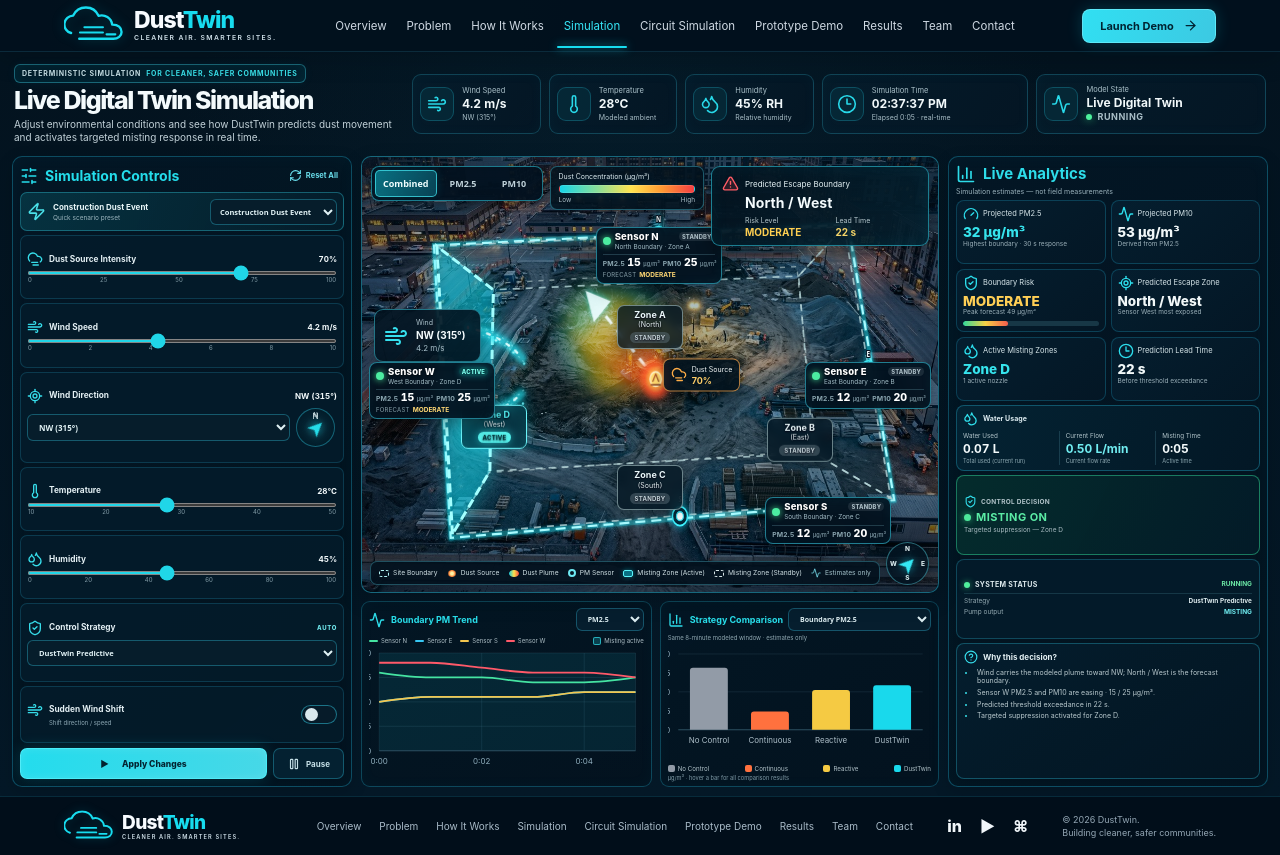
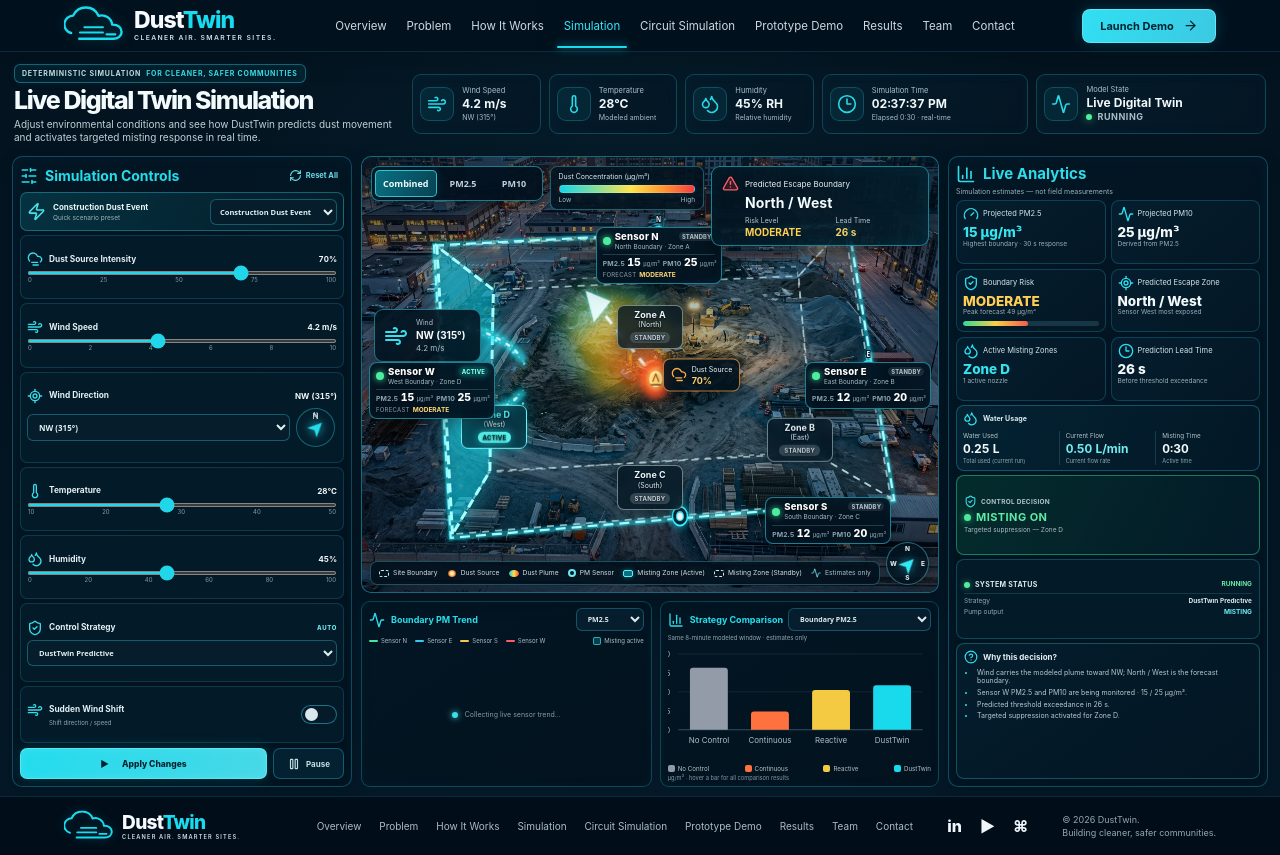
Before and after one commit to meherabmehu/DustTwin, a React (Vite) app: page /simulation in a window 1280 px wide. Built offline with nearby package versions, Linux system fonts and the light colour scheme.

Commit message:
using the highest risk boundary for PM analytics

```diff
--- a/src/features/simulation/simulationEngine.ts
+++ b/src/features/simulation/simulationEngine.ts
@@ -1,10 +1,53 @@
-import { MAX_ACTIVE_ZONES } from '../../config/waterSystem';
-import { PM25_MODERATE_THRESHOLD, SENSOR_RELEASE_THRESHOLD_PM25, STRATEGY_LABELS, ZONE_TO_BOUNDARY } from './simulationConfig';
-import { advanceSensorReadings, createInitialReadings, derivePm10, getSensorReadings } from './sensorModel';
+import {
+  HIGH_FLOW_LPM,
+  LOW_FLOW_LPM,
+  MAX_ACTIVE_ZONES,
+  MAX_FLOW_LPM,
+  MODERATE_FLOW_LPM,
+  NOZZLES_PER_ZONE,
+} from '../../config/waterSystemConfig';
+import {
+  AMBIENT_PM25_UG_M3,
+  PM25_MODERATE_THRESHOLD,
+  SENSOR_RELEASE_THRESHOLD_PM25,
+  STRATEGY_LABELS,
+  ZONE_TO_BOUNDARY,
+} from './simulationConfig';
+import {
+  advanceSensorReadings,
+  createInitialReadings,
+  derivePm10,
+  getRiskStatus,
+  getSensorBaseline,
+  getSensorReadings,
+} from './sensorModel';
 import { getPlumeEstimate, normalizeBearing } from './plumeModel';
-import { formatBoundaryList, getHighestRisk, getPredictedBoundaries, getPredictiveZonesWithFeedback, getPrimaryBoundary, getZonesForStrategy } from './zoneLogic';
-import { calculateActiveNozzles, calculateFlowRateLpm, calculateWaterUseL } from './waterModel';
-import type { BoundaryId, ControlStrategy, SimulationInput, SimulationPrediction, SimulationRunState, ZoneId } from './simulationTypes';
+import {
+  formatBoundaryList,
+  getHighestRisk,
+  getPredictedBoundaries,
+  getPredictiveZonesWithFeedback,
+  getPrimaryBoundary,
+  getZonesForStrategy,
+} from './zoneLogic';
+import {
+  calculateActiveNozzles,
+  calculateFlowRateLpm,
+  calculateWaterUseL,
+  estimateMistingDurationSeconds,
+  getRequiredFlowPerZone,
+} from './waterModel';
+import { calculateCombinedRisk, type RiskBreakdown } from './riskModel';
+import type {
+  BoundaryId,
+  ControlStrategy,
+  SensorReading,
+  SimulationInput,
+  SimulationPrediction,
+  SimulationRunState,
+  ZoneId,
+} from './simulationTypes';
+import type { BoundaryTrendPoint } from './BoundaryTrendChart';
 
 const round = (value: number) => Math.round(value);
 const clamp = (value: number, min: number, max: number) => Math.min(max, Math.max(min, value));
@@ -58,72 +101,93 @@
   });
 }
 
+/**
+ * Deterministic explanation of the scenario result for judges and operators.
+ */
 function buildDecision(
+  input: SimulationInput,
   strategy: ControlStrategy,
-  running: boolean,
+  riskBreakdown: RiskBreakdown,
+  highestSensor: SensorReading | null,
   activeZoneIds: readonly ZoneId[],
   predictedBoundaries: readonly BoundaryId[],
-  heldOffBoundaries: readonly BoundaryId[],
+  flowPerZoneLpm: number,
+  leadTimeSeconds: number | null,
 ): { decision: string; reasons: string[] } {
   const zoneNames = activeZoneIds.map((zone) => `Zone ${zone}`).join(', ');
   const boundaryNames = formatBoundaryList(predictedBoundaries);
+  const dustLevel = input.dustIntensity >= 75 ? 'high' : input.dustIntensity >= 40 ? 'moderate' : 'low';
+  const flowLabel =
+    flowPerZoneLpm >= 1.00 ? 'maximum' : flowPerZoneLpm >= 0.75 ? 'high' : flowPerZoneLpm >= 0.50 ? 'moderate' : 'low';
 
-  if (!running) {
-    return {
-      decision: 'Paused — pump and misting outputs are off.',
-      reasons: ['The simulation clock is paused, so readings, active time, and water use are held.', 'Resume to continue the deterministic sensor and control loop.'],
-    };
+  const reasons: string[] = [
+    `Dust source intensity is ${dustLevel} at ${input.dustIntensity}%; wind (${input.windSpeed.toFixed(1)} m/s toward ${directionLabel(input.windDirection)}) carries plume toward ${boundaryNames || 'site boundaries'}.`,
+    highestSensor
+      ? `${highestSensor.sensorName} has the highest predicted exposure at ${highestSensor.forecastPm25} µg/m³ PM2.5 (moderate threshold: ${PM25_MODERATE_THRESHOLD} µg/m³).`
+      : 'Boundary sensors monitor PM2.5 and derived PM10 readings across all quadrants.',
+    leadTimeSeconds !== null
+      ? `Boundary threshold exceedance predicted in ${leadTimeSeconds < 60 ? `${leadTimeSeconds} s` : `${(leadTimeSeconds / 60).toFixed(1)} min`} before dust escape.`
+      : 'No boundary threshold exceedance predicted under current scenario conditions.',
+    activeZoneIds.length
+      ? strategy === 'continuous'
+        ? 'Continuous suppression running across all four zones (A, B, C, D).'
+        : `Targeted suppression activated for ${zoneNames}; unaffected boundaries remain on standby.`
+      : 'Misting is on standby; no suppression zone is active.',
+    activeZoneIds.length
+      ? `${flowLabel.charAt(0).toUpperCase() + flowLabel.slice(1)} flow (${flowPerZoneLpm.toFixed(2)} L/min per zone) selected based on ${riskBreakdown.status} risk to conserve water.`
+      : 'Water flow is 0.00 L/min to prevent unnecessary water usage.',
+  ];
+
+  let decision = 'Misting standby — risk below boundary threshold.';
+  if (strategy === 'continuous') {
+    decision = 'Continuous suppression — all four zones are spraying.';
+  } else if (strategy === 'noControl') {
+    decision = 'Monitoring only — suppression is disabled.';
+  } else if (activeZoneIds.length > 0) {
+    decision = `Targeted suppression — ${zoneNames} activated ahead of boundary risk.`;
   }
 
-  switch (strategy) {
-    case 'noControl':
-      return {
-        decision: 'Monitoring only — suppression is disabled.',
-        reasons: predictedBoundaries.length
-          ? [`Forecast sensors show ${boundaryNames} at or above ${PM25_MODERATE_THRESHOLD} µg/m³ PM2.5.`, 'No Control keeps every misting zone off for comparison.']
-          : [`All four forecast sensors are below ${PM25_MODERATE_THRESHOLD} µg/m³ PM2.5.`, 'No Control keeps every misting zone off.'],
-      };
-    case 'continuous':
-      return {
-        decision: 'Continuous response — all four zones are spraying.',
-        reasons: ['Continuous strategy deliberately runs Zones A, B, C, and D while the simulation is running.', 'Water is accumulated from configured flow × active nozzles × elapsed misting time.'],
-      };
-    case 'reactive':
-      return activeZoneIds.length
-        ? {
-          decision: `Reactive trigger — ${zoneNames} activated after sensor threshold exceedance.`,
-          reasons: [`A live boundary sensor crossed the moderate threshold (${PM25_MODERATE_THRESHOLD} µg/m³ PM2.5).`, `${activeZoneIds.length} matching boundary zone${activeZoneIds.length === 1 ? '' : 's'} are active; other zones remain on standby.`],
-        }
-        : {
-          decision: 'Reactive standby — waiting for a measured boundary threshold crossing.',
-          reasons: [`Reactive control uses live sensor readings, not the wind-direction selection.`, `No current boundary sensor has crossed ${PM25_MODERATE_THRESHOLD} µg/m³ PM2.5.`],
-        };
-    case 'predictive':
-    default:
-      return activeZoneIds.length
-        ? {
-          decision: `Predictive response — targeting ${zoneNames} ahead of the forecast boundary risk.`,
-          reasons: [
-            `${boundaryNames} forecast at or above ${PM25_MODERATE_THRESHOLD} µg/m³ PM2.5 from the modeled plume and sensor readings.`,
-            `${activeZoneIds.length} boundary-matched zone${activeZoneIds.length === 1 ? '' : 's'} selected; unaffected boundaries stay on standby.`,
-            ...(heldOffBoundaries.length ? [`${formatBoundaryList(heldOffBoundaries)} zone feedback is on hold below ${SENSOR_RELEASE_THRESHOLD_PM25} µg/m³ until its live sensor re-crosses ${PM25_MODERATE_THRESHOLD} µg/m³.`] : []),
-          ],
-        }
-        : heldOffBoundaries.length
-          ? {
-            decision: 'Predictive hold — live sensor feedback reached the misting release level.',
-            reasons: [`${formatBoundaryList(heldOffBoundaries)} sensor feedback fell to ${SENSOR_RELEASE_THRESHOLD_PM25} µg/m³ PM2.5 or lower.`, `Those zones stay off until a live sensor rises to ${PM25_MODERATE_THRESHOLD} µg/m³; the plume forecast continues to be monitored.`],
-          }
-          : {
-            decision: 'Predictive standby — no boundary threshold crossing is forecast.',
-            reasons: [`All modeled boundary forecasts are below ${PM25_MODERATE_THRESHOLD} µg/m³ PM2.5.`, 'No misting zone is activated while the projected boundary risk is low.'],
-          };
-  }
+  return { decision, reasons };
 }
 
 /**
- * Single deterministic inference path for the simulation route. The service adapter delegates
- * here so a future ML/API predictor can replace this implementation without moving UI formulas.
+ * Generates deterministic 0s - 60s scenario projection points for the Boundary PM Trend chart.
+ * Replaces live ticking with an explainable physical scenario model.
+ */
+export function generateScenarioTrendPoints(
+  sensors: readonly SensorReading[],
+  activeZoneIds: readonly ZoneId[],
+): BoundaryTrendPoint[] {
+  const activeBoundaries = new Set(activeZoneIds.map((zone) => ZONE_TO_BOUNDARY[zone]));
+  const timeSteps = [0, 10, 20, 30, 40, 60];
+
+  return timeSteps.map((seconds) => {
+    const readings = {} as BoundaryTrendPoint['readings'];
+    for (const sensor of sensors) {
+      const isMisting = activeBoundaries.has(sensor.id);
+      let pm25 = sensor.forecastPm25;
+      if (isMisting) {
+        // Exponential knockdown under active misting
+        const targetPm = AMBIENT_PM25_UG_M3 + (sensor.forecastPm25 - AMBIENT_PM25_UG_M3) * 0.24;
+        pm25 = Math.round(targetPm + (sensor.forecastPm25 - targetPm) * Math.exp(-0.065 * seconds));
+      }
+      readings[sensor.id] = {
+        pm25,
+        pm10: derivePm10(pm25),
+      };
+    }
+    return {
+      elapsedSeconds: seconds,
+      label: `${seconds} sec`,
+      readings,
+      activeZoneIds: [...activeZoneIds],
+    };
+  });
+}
+
+/**
+ * Single deterministic inference path for the simulation route.
+ * Input-driven: evaluates once per scenario execution.
  */
 export function predictSimulation(
   rawInput: SimulationInput,
@@ -133,37 +197,80 @@
   runState?: Partial<SimulationRunState>,
 ): SimulationPrediction {
   const input = normalizeSimulationInput(rawInput);
-  const noControlReadings = getSensorReadings(input, currentPm25, []);
-  const predictedBoundaries = getPredictedBoundaries(noControlReadings);
-  const predictedZoneIds = getZonesForStrategy('predictive', noControlReadings, predictedBoundaries);
+  const baseline = getSensorBaseline(input);
+  const plume = getPlumeEstimate(input);
+
+  // Raw forecast readings without misting to determine true boundary exposure
+  const noControlReadings = getSensorReadings(input, baseline, []);
+  const liveSensors = getSensorReadings(input, currentPm25, []);
+  const peakBaselinePm25 = maximumBy(noControlReadings, (s) => s.forecastPm25);
+
+  // Combined Multi-Factor Risk Calculation
+  const riskBreakdown = calculateCombinedRisk(input, peakBaselinePm25);
+  const risk = riskBreakdown.status;
+  const riskIndex = riskBreakdown.score;
+
+  // Boundary prediction: only predict if combined risk is above LOW
+  const predictedBoundaries = risk === 'LOW' ? [] : getPredictedBoundaries(noControlReadings);
+  const primaryBoundary = predictedBoundaries.length ? getPrimaryBoundary(noControlReadings) : null;
+
+  // Zone selection based on control strategy and sensor feedback
   const feedback = strategy === 'predictive'
-    ? getPredictiveZonesWithFeedback(predictedBoundaries, currentPm25, runState?.activeZoneIds ?? [], runState?.heldOffBoundaries ?? [])
-    : { zoneIds: getZonesForStrategy(strategy, noControlReadings, predictedBoundaries), heldOffBoundaries: runState?.heldOffBoundaries ?? [] };
-  const selectedZones = feedback.zoneIds.slice(0, MAX_ACTIVE_ZONES);
+    ? (risk === 'LOW'
+        ? { zoneIds: [] as ZoneId[], heldOffBoundaries: [] as BoundaryId[] }
+        : getPredictiveZonesWithFeedback(predictedBoundaries, currentPm25, runState?.activeZoneIds ?? [], runState?.heldOffBoundaries ?? []))
+    : {
+        zoneIds: getZonesForStrategy(strategy, liveSensors, predictedBoundaries),
+        heldOffBoundaries: runState?.heldOffBoundaries ?? [],
+      };
+
+  const selectedZones = feedback.zoneIds;
   const heldOffBoundaries = feedback.heldOffBoundaries;
-  const activeZoneIds = running ? selectedZones : [];
+  const activeZoneIds = running ? selectedZones.slice(0, MAX_ACTIVE_ZONES) : [];
   const activeBoundaryIds = activeZoneIds.map((zone) => ZONE_TO_BOUNDARY[zone]);
+
+  // Boundary sensors under the current scenario strategy
   const sensors = getSensorReadings(input, currentPm25, activeBoundaryIds);
-  const plume = getPlumeEstimate(input);
-  const risk = getHighestRisk(noControlReadings, true);
-  const currentRisk = getHighestRisk(sensors, false);
-  const baselinePm25 = maximumBy(sensors, (sensor) => sensor.forecastPm25);
+
+  // The most exposed / highest-risk boundary sensor
+  const leadingSensor = sensors.find((s) => s.id === primaryBoundary)
+    ?? sensors.reduce((max, s) => s.pm25 > max.pm25 ? s : max, sensors[0]);
+
+  // Projected PM in Live Analytics MUST show the highest-risk boundary sensor reading
+  const projectedPm25 = leadingSensor ? leadingSensor.pm25 : peakBaselinePm25;
+  const projectedPm10 = leadingSensor ? leadingSensor.pm10 : derivePm10(projectedPm25);
+  const baselinePm25 = peakBaselinePm25;
   const baselinePm10 = derivePm10(baselinePm25);
-  const projectedPm25 = maximumBy(sensors, (sensor) => sensor.projectedPm25);
-  const projectedPm10 = derivePm10(projectedPm25);
-  const currentBoundaryPm25 = maximumBy(sensors, (sensor) => sensor.pm25);
+  const currentBoundaryPm25 = leadingSensor ? leadingSensor.pm25 : 8;
   const currentBoundaryPm10 = derivePm10(currentBoundaryPm25);
-  const primaryBoundary = predictedBoundaries.length ? getPrimaryBoundary(noControlReadings) : null;
-  const leadTimeSeconds = predictedBoundaries.length
-    ? Math.max(1, Math.round(Math.min(...sensors.filter((sensor) => predictedBoundaries.includes(sensor.id)).map((sensor) => sensor.distanceM / plume.effectiveVelocityMps))))
+
+  // Prediction lead time based on physical plume transport speed to the exposed boundary
+  const leadTimeSeconds = predictedBoundaries.length && plume.effectiveVelocityMps > 0 && leadingSensor
+    ? Math.max(1, Math.round(leadingSensor.distanceM / plume.effectiveVelocityMps))
     : null;
-  const riskIndex = round(clamp((baselinePm25 / 150) * 100, 0, 100));
-  const flowRateLpm = calculateFlowRateLpm(activeZoneIds.length);
+
+  // Variable misting flow rate per active zone based on required suppression demand
+  const flowPerZoneLpm = activeZoneIds.length > 0 ? getRequiredFlowPerZone(risk) : 0;
+  const flowRateLpm = calculateFlowRateLpm(activeZoneIds.length, flowPerZoneLpm);
   const activeNozzles = calculateActiveNozzles(activeZoneIds.length);
-  const waterUsedL = Math.max(0, runState?.waterUsedL ?? 0);
-  const elapsedSeconds = Math.max(0, runState?.elapsedSeconds ?? 0);
-  const mistingSeconds = Math.max(0, runState?.mistingSeconds ?? 0);
-  const { decision, reasons } = buildDecision(strategy, running, activeZoneIds, predictedBoundaries, heldOffBoundaries);
+
+  // Estimated misting duration and projected water use for this scenario
+  const mistingSeconds = activeZoneIds.length > 0
+    ? estimateMistingDurationSeconds(risk, baselinePm25, input.dustIntensity)
+    : 0;
+  const waterUsedL = calculateWaterUseL(activeZoneIds.length, mistingSeconds, flowPerZoneLpm);
+  const elapsedSeconds = mistingSeconds;
+
+  const { decision, reasons } = buildDecision(
+    input,
+    strategy,
+    riskBreakdown,
+    leadingSensor,
+    activeZoneIds,
+    predictedBoundaries,
+    flowPerZoneLpm,
+    leadTimeSeconds,
+  );
 
   return {
     input,
@@ -172,12 +279,12 @@
     sensors,
     plume,
     risk,
-    currentRisk,
+    currentRisk: risk,
     riskIndex,
     predictedBoundaries,
     predictedEscapeBoundary: predictedBoundaries.length ? formatBoundaryList(predictedBoundaries) : 'None predicted',
     primaryBoundary,
-    predictedZoneIds,
+    predictedZoneIds: selectedZones,
     activeZoneIds,
     heldOffBoundaries,
     projectedPm25,
@@ -189,6 +296,7 @@
     leadTimeSeconds,
     waterUsedL,
     flowRateLpm,
+    flowPerZoneLpm,
     activeNozzles,
     elapsedSeconds,
     mistingSeconds,
@@ -224,7 +332,8 @@
     beforeStep.activeZoneIds.map((zone) => ZONE_TO_BOUNDARY[zone]),
     safeSeconds,
   );
-  const waterIncrement = calculateWaterUseL(beforeStep.activeZoneIds.length, safeSeconds);
+  const flowPerZone = getRequiredFlowPerZone(beforeStep.risk);
+  const waterIncrement = calculateWaterUseL(beforeStep.activeZoneIds.length, safeSeconds, flowPerZone);
   const state: SimulationRunState = {
     running: true,
     elapsedSeconds: previous.elapsedSeconds + safeSeconds,
```
